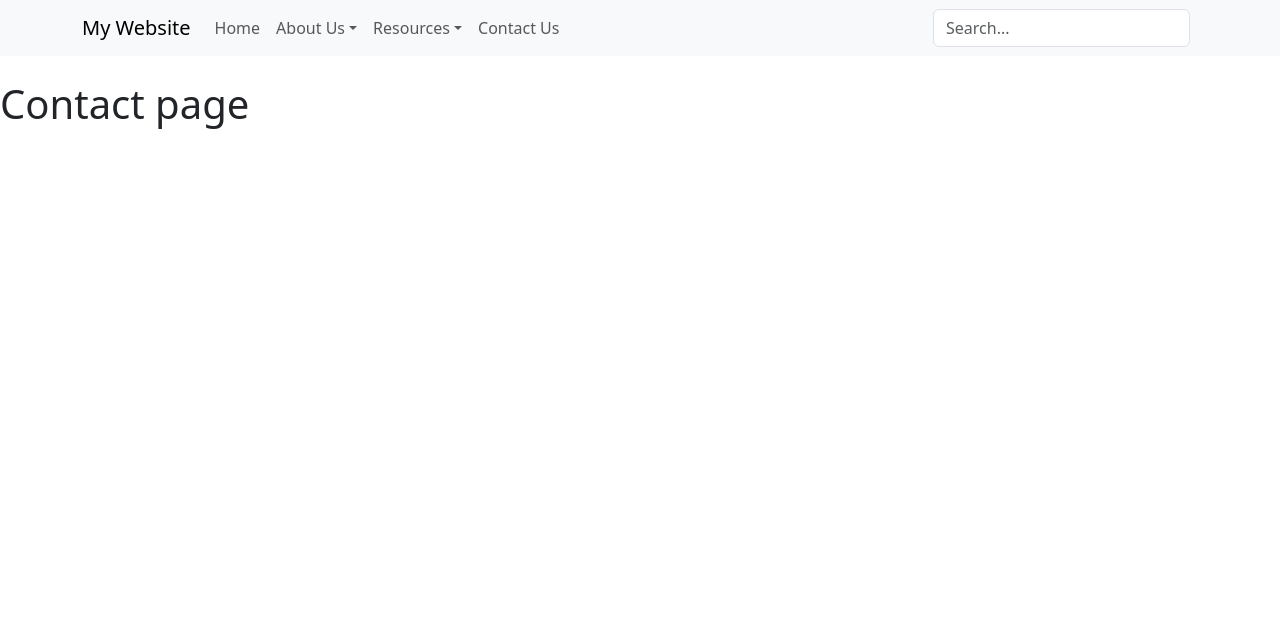
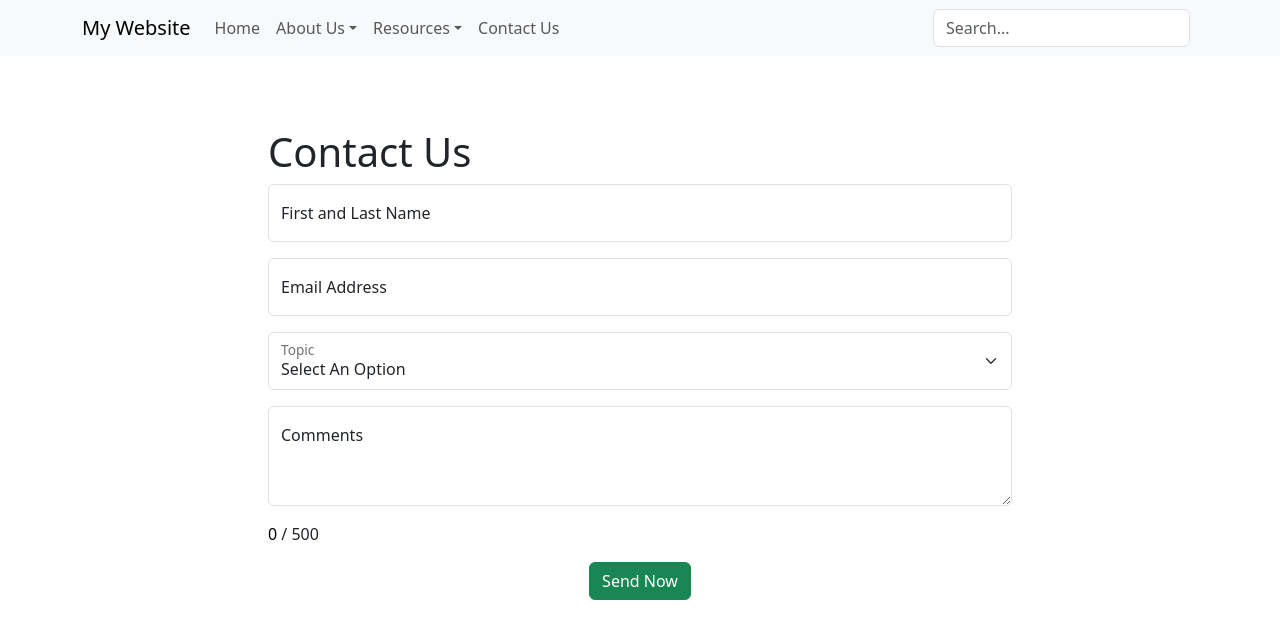
Before and after one commit to DavidTimothyNam/CSC-131-Final, a React (Vite) app: page /contact in a window 1280 px wide. Shown: the top 638 px of the page. Built offline with nearby package versions, Linux system fonts and the light colour scheme.

Commit message:
contact page

```diff
--- a/src/pages/Contact.jsx
+++ b/src/pages/Contact.jsx
@@ -1,13 +1,175 @@
-import React from "react";
-import PageNavbar from "../components/Navbar";
+import React, { useState, useEffect } from 'react';
+import PageNavbar from "../components/Navbar"
 
-const Contact = () => {
-  return (
-    <>
-      <PageNavbar />
-      <h1>Contact page</h1>
-    </>
-  );
+const ContactForm = () => {
+
+    const [formData, setFormData] = useState({
+        name: '',
+        email: '',
+        topic: '',
+        comment: '',
+    });
+
+    const [charCount, setCharCount] = useState(0);
+    const [inputValidation, setInputValidation] = useState({
+        name: '',
+        email: '',
+        topic: '',
+        comment: '',
+    });
+
+    const getCharStyle = (count) => {
+        if (count < 100) return { color: 'black', fontWeight: 400 };
+        if (count < 200) return { color: '#6d5555', fontWeight: 450 };
+        if (count < 300) return { color: '#793535', fontWeight: 500 };
+        if (count < 400) return { color: '#841c1c', fontWeight: 550 };
+        if (count < 500) return { color: '#6e0003', fontWeight: 600 };
+        return { color: '#5a0103', fontWeight: 650 };
+    };
+
+    const isValidEmail = (email) =>
+        /^[^\s@]+@[^\s@]+\.[^\s@]+$/.test(email);
+
+    const handleValidation = (field, value) => {
+        switch (field) {
+            case 'name':
+                return value.trim() !== '';
+            case 'email':
+                return isValidEmail(value);
+            case 'topic':
+                return value !== '' && value !== 'Select An Option';
+            case 'comment':
+                return value.trim() !== '';
+            default:
+                return false;
+        }
+    };
+
+    const handleChange = (e) => {
+        const { id, value } = e.target;
+        const key = id.replace("floatingInput", "").replace("floatingSelect", "").toLowerCase();
+
+        if (key === 'comment') {
+            setCharCount(value.length);
+        }
+
+        setFormData((prev) => ({
+            ...prev,
+            [key]: value,
+        }));
+
+        const valid = handleValidation(key, value);
+        setInputValidation((prev) => ({
+            ...prev,
+            [key]: valid ? 'is-valid' : 'is-invalid',
+        }));
+    };
+
+    const checkBoxes = () => {
+        const updatedValidation = {};
+        for (const key in formData) {
+            const valid = handleValidation(key, formData[key]);
+            updatedValidation[key] = valid ? 'is-valid' : 'is-invalid';
+        }
+        setInputValidation(updatedValidation);
+    };
+
+    const handleSubmit = () => {
+        checkBoxes();
+        const isValid = Object.values(inputValidation).every((status) => status === 'is-valid');
+        if (!isValid) {
+            alert("Please fill out all fields correctly.");
+        } else {
+            alert("Form submitted successfully!");
+            // submit logic here
+        }
+    };
+
+
+    return (
+        <>
+            <PageNavbar />
+
+            <div className="container mt-5" style={{ width: '60%' }}>
+                <h1>Contact Us</h1>
+                <form onSubmit={(e) => e.preventDefault()}>
+                    <div className="form-floating mb-3">
+                        <input
+                            type="text"
+                            id="floatingInputName"
+                            className={`form-control ${inputValidation.name}`}
+                            placeholder="Name"
+                            value={formData.name}
+                            onChange={handleChange}
+                        />
+                        <label htmlFor="floatingInputName">First and Last Name</label>
+                    </div>
+
+                    <div className="form-floating mb-3">
+                        <input
+                            type="email"
+                            id="floatingInputEmail"
+                            className={`form-control ${inputValidation.email}`}
+                            placeholder="Email"
+                            value={formData.email}
+                            onChange={handleChange}
+                        />
+                        <label htmlFor="floatingInputEmail">Email Address</label>
+                    </div>
+
+                    <div className="form-floating mb-3">
+                        <select
+                            id="floatingSelectTopic"
+                            className={`form-select ${inputValidation.topic}`}
+                            value={formData.topic}
+                            onChange={handleChange}
+                        >
+                            <option value="Select An Option">Select An Option</option>
+                            <option value="401k">401k</option>
+                            <option value="College Plan">College Plan</option>
+                            <option value="Comprehensive Planning">Comprehensive Planning</option>
+                            <option value="Disability Insurance">Disability Insurance</option>
+                            <option value="Health Insurance">Health Insurance</option>
+                            <option value="Life Insurance Review">Life Insurance Review</option>
+                            <option value="Long Term Care">Long Term Care</option>
+                            <option value="Retirement Planning">Retirement Planning</option>
+                            <option value="Roth IRA">Roth IRA</option>
+                            <option value="Traditional Website">Traditional Website</option>
+                            <option value="Other">Other</option>
+                        </select>
+                        <label htmlFor="floatingSelectTopic">Topic</label>
+                    </div>
+
+                    <div className="form-floating mb-3">
+              <textarea
+                  id="floatingInputComment"
+                  className={`form-control ${inputValidation.comment}`}
+                  placeholder="Leave a comment"
+                  maxLength="500"
+                  value={formData.comment}
+                  onChange={handleChange}
+                  style={{ height: "100px" }}
+              />
+                        <label htmlFor="floatingInputComment">Comments</label>
+                    </div>
+
+                    <div id="the-count" className="mb-3">
+                        <span id="current" style={getCharStyle(charCount)}>{charCount}</span>
+                        <span id="maximum"> / 500</span>
+                    </div>
+
+                    <div className="submitButton text-center">
+                        <input
+                            type="button"
+                            value="Send Now"
+                            className="btn btn-success"
+                            onClick={handleSubmit}
+                        />
+                    </div>
+                </form>
+            </div>
+        </>
+    );
 };
 
-export default Contact;
+export default ContactForm;
```
